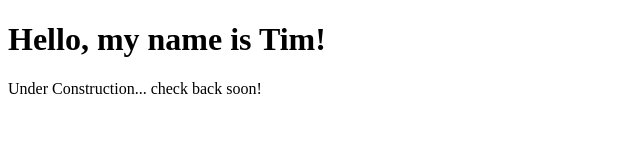
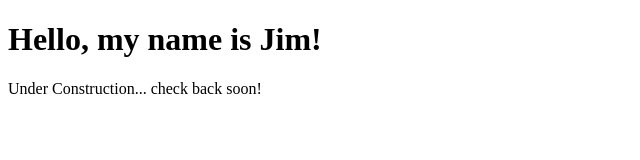
Before and after one commit to jbambrough/git-training, a website: page index.html in a window 1280 px wide. Shown: the full height of the page, 0-640 px from the left. Drawn offline with Linux system fonts and the light colour scheme.

Commit message:
test change

```diff
--- a/index.html
+++ b/index.html
@@ -7,7 +7,7 @@
 </head>
 
 <body>
-  <h1>Hello, my name is Tim!</h1>
+  <h1>Hello, my name is Jim!</h1>
   <div>Under Construction... check back soon!</div>
 </body>
 
```
